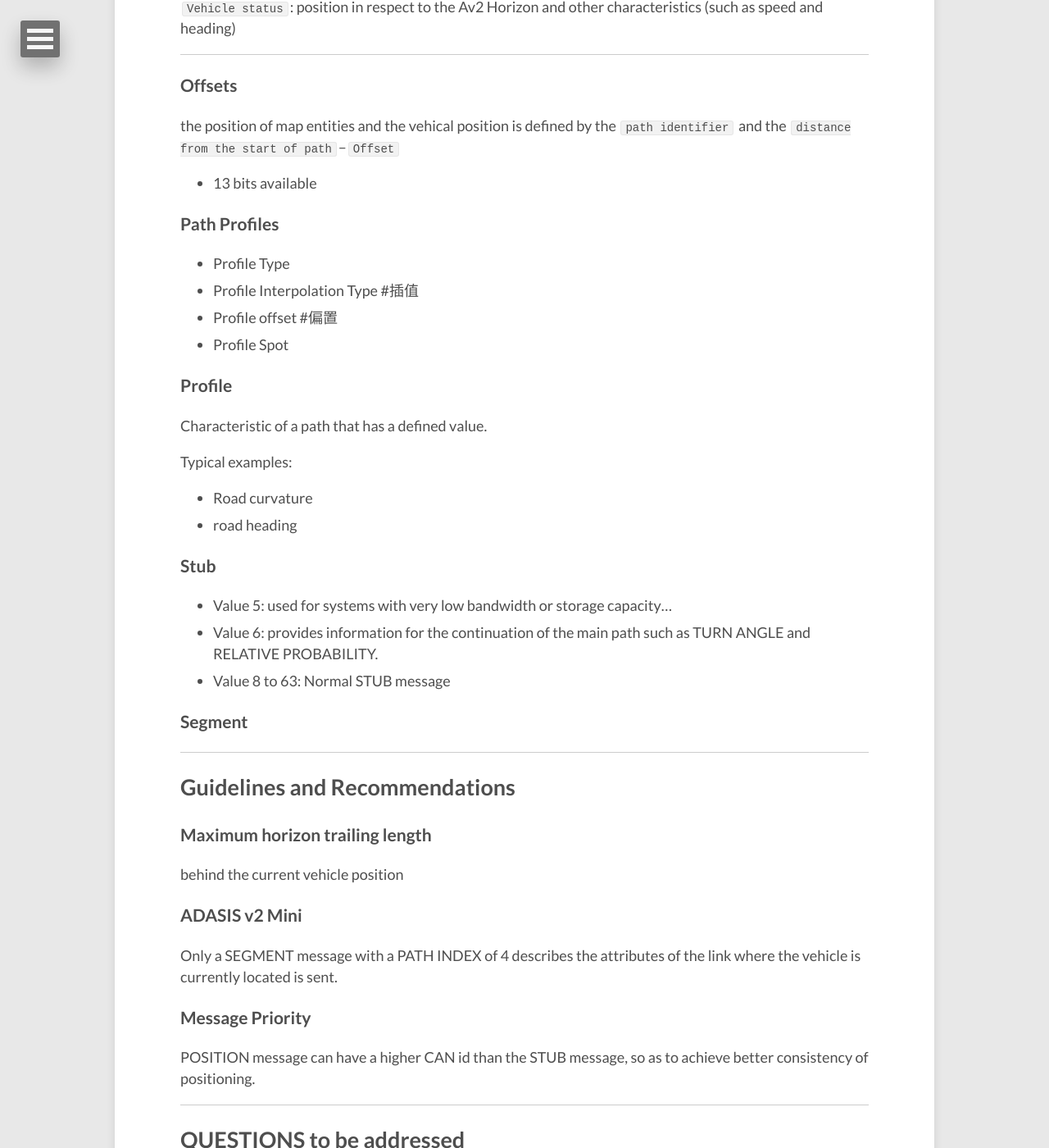
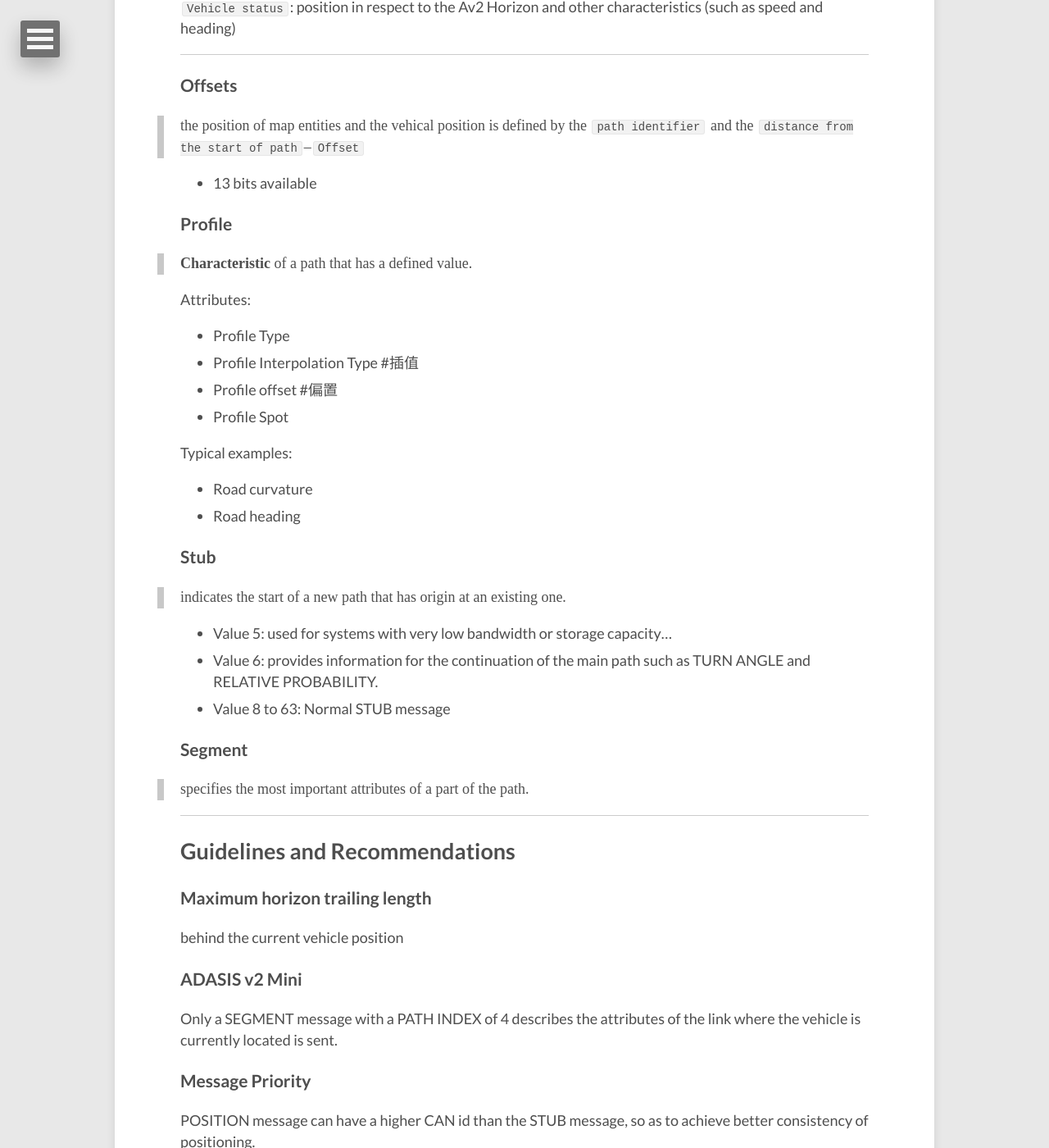
Before and after one commit to lucameng/lucameng.github.io, a Jekyll site: the page built from _posts/2022-07-05-ADASIS-review.md, in a window 1280 px wide and 1400 px high, scrolled down 1780 px. Shown: the whole window at 82% size. Built offline with Jekyll 4.4.1, drawn with Linux system fonts in a browser that asks for light colours.

Commit message:
modify ADAS

```diff
--- a/_posts/2022-07-05-ADASIS-review.md
+++ b/_posts/2022-07-05-ADASIS-review.md
@@ -64,34 +64,39 @@ ___
 
 ### Offsets
 
-the position of map entities and the vehical position is defined by the `path identifier` and the `distance from the start of path`--`Offset`
+> the position of map entities and the vehical position is defined by the `path identifier` and the `distance from the start of path`--`Offset`
 
 - 13 bits available
 
 
-### Path Profiles
+### Profile
+
+> **Characteristic** of a path that has a defined value.
+
+Attributes:
 
 - Profile Type
 - Profile Interpolation Type #插值
 - Profile offset #偏置
 - Profile Spot
 
-### Profile
-
-Characteristic of a path that has a defined value.
 
 Typical examples:
 
 - Road curvature
-- road heading
+- Road heading
 
 ### Stub
+
+> indicates the start of a new path that has origin at an existing one.
 
 - Value 5: used for systems with very low bandwidth or storage capacity...
 - Value 6: provides information for the continuation of the main path such as TURN ANGLE and RELATIVE PROBABILITY.
 - Value 8 to 63: Normal STUB message
 
 ### Segment
+
+> specifies the most important attributes of a part of the path.
 
 ___
 
```
Also changed, not shown: _posts/2022-05-20-kendrick-lamar.md (+1 -1 lines).
